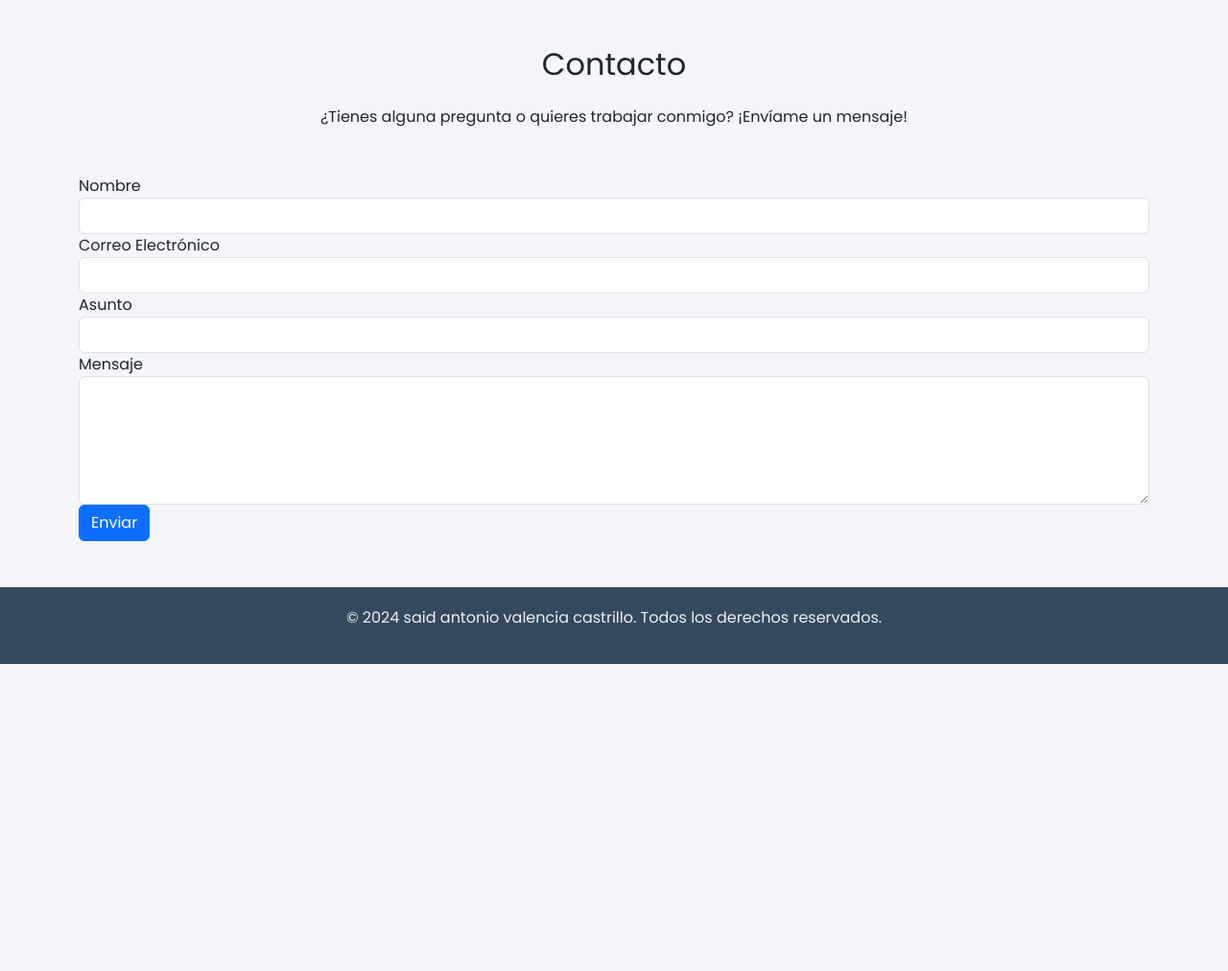
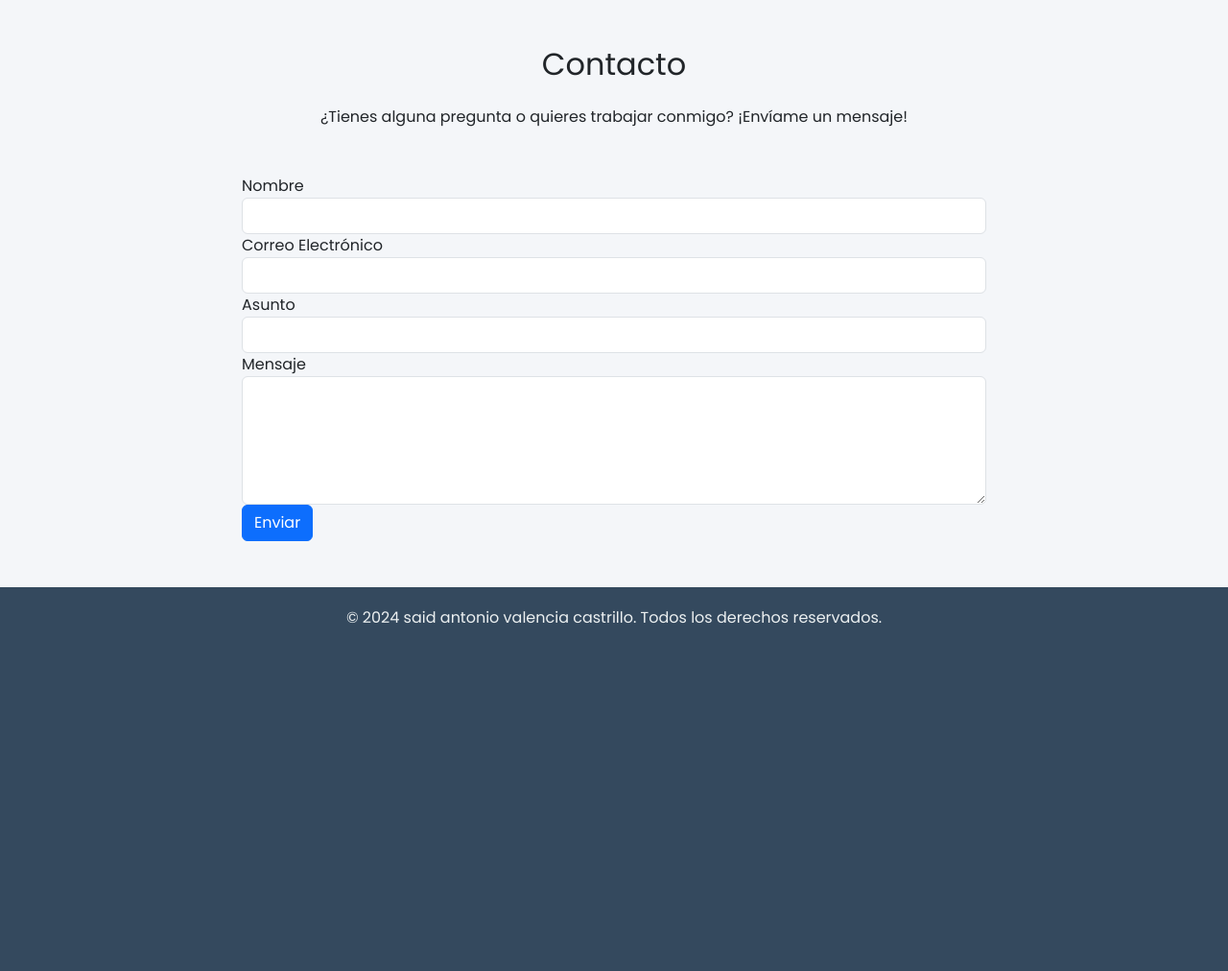
Before and after one commit to said-codes/portafolio-django, a Django app: page /contact/ in a window 1280 px wide. Shown: the part 56-1068 px from the top of the page at 96% size. Before the commit the page ends 748 px from the top, so only its background shows below. Run offline with Django 4.2, Linux system fonts and the light colour scheme.

Commit message:
editing footer class

```diff
--- a/projects/templates/projects/contact.html
+++ b/projects/templates/projects/contact.html
@@ -1,8 +1,7 @@
-<!-- portfolio/templates/portfolio/contact.html -->
 {% extends "base_generic.html" %}
 
 {% block content %}
-<div class="container my-5">
+<div class="container custom-contact-container my-5">
     <h2 class="text-center mb-4">Contacto</h2>
     <p class="text-center mb-5">¿Tienes alguna pregunta o quieres trabajar conmigo? ¡Envíame un mensaje!</p>
 
@@ -35,4 +34,16 @@
         <button type="submit" class="btn btn-primary">Enviar</button>
     </form>
 </div>
+<style>
+    .custom-contact-container {
+    margin-top: 50px; /* Ajusta el valor para más o menos margen superior */
+    width: 70%; /* Ajusta el ancho del contenedor */
+    max-width: 800px; /* O limita el ancho máximo si es necesario */
+}
+
+.footer{
+    height: 400px;
+}
+
+</style>
 {% endblock %}
```
